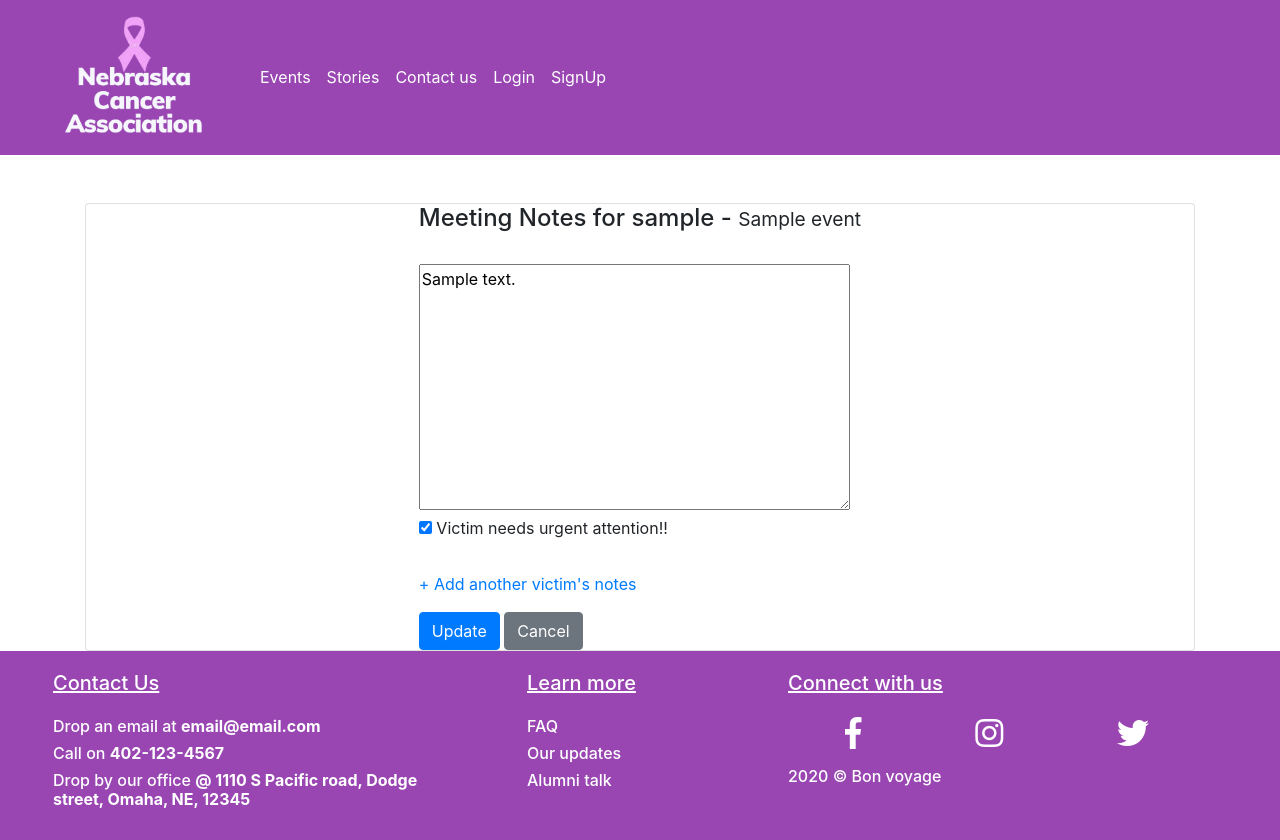
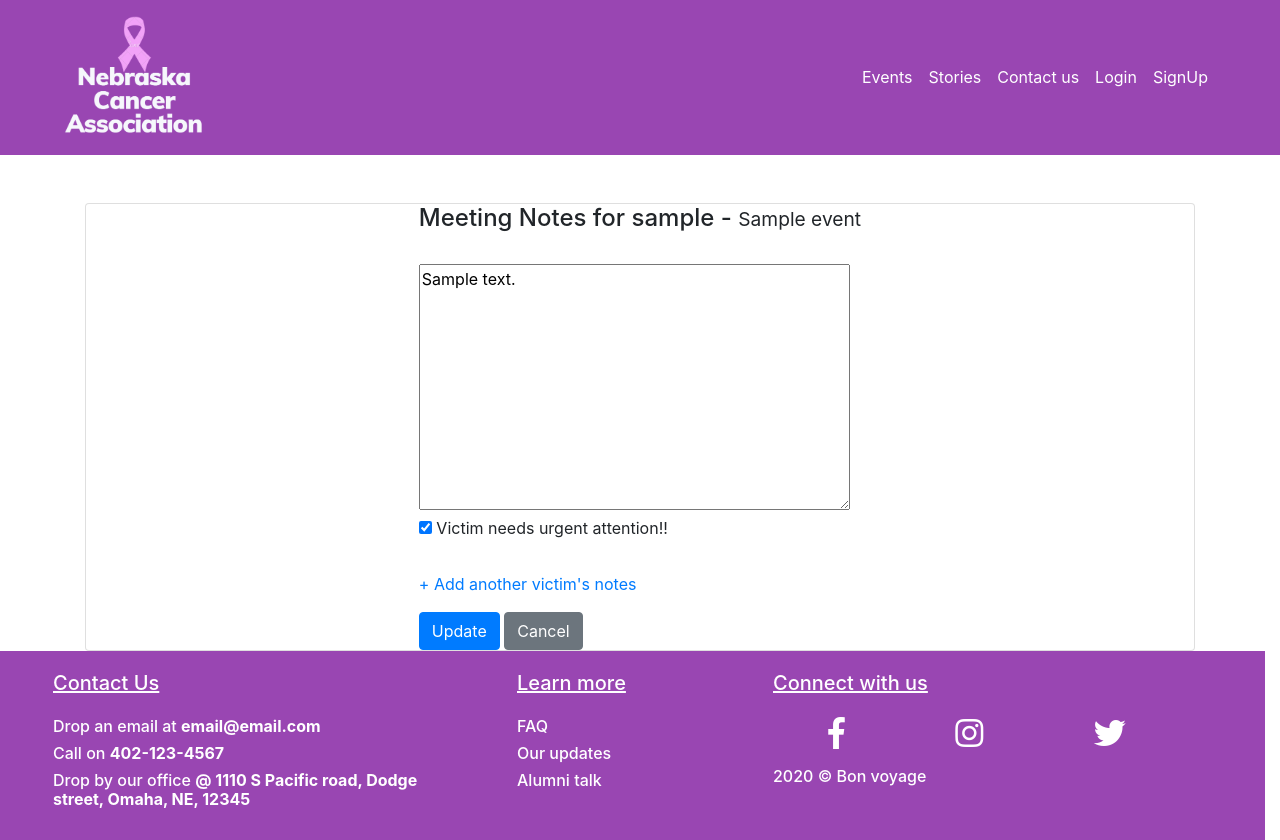
Before and after one commit to Santhosh417/8210T5app-ncavas, a Django app: page /events/add_meetingnotes/1/ in a window 1280 px wide. Run offline with Django 3.2, Linux system fonts and the light colour scheme; tables that the repository leaves empty hold one stand-in row (values such as "Sample post"); some libraries are stand-ins or nearby versions.

Commit message:
Corrected the display of nav-items (Moved them to right)
Corrected the display of nav-items (Moved them to right)

```diff
--- a/nca/templates/base.html
+++ b/nca/templates/base.html
@@ -18,7 +18,7 @@
     <a class="navbar-brand mr-5 ml-5" href="{% url 'nca:home' %}"><img class=".img-fluid" src={% static "img/NCA_Logo.PNG" %} alt="logo" style="width:140px;"></a>
 
     <div class="collapse navbar-collapse" id="collapsibleNavbar">
-        <ul class="navbar-nav">
+        <ul class="navbar-nav w-100 justify-content-end pr-5">
             {% if user.is_authenticated and user.is_staff  %}
                 <li class="nav-item"><a class="text-white text-decoration-none nav-link" href="{% url 'events:events_notes' %}">View Notes</a></li>
             {% endif %}
@@ -52,7 +52,7 @@
       {% block content %}
       {% endblock content %}
     </div>
-<footer class="text-white row p-3">
+<footer class="text-white row p-3 container-fluid">
     <div class="ml-5 p-1 col-sm-4">
         <div class="h5 h-25 footer_heading pb-3">
             Contact Us
--- a/users/admin.py
+++ b/users/admin.py
@@ -2,8 +2,6 @@ from django.contrib import admin
 from django.contrib.auth.admin import UserAdmin
 from django.core.exceptions import ObjectDoesNotExist
 from .models import *
-
-
 from django.http import HttpResponse
 import csv
 
```
